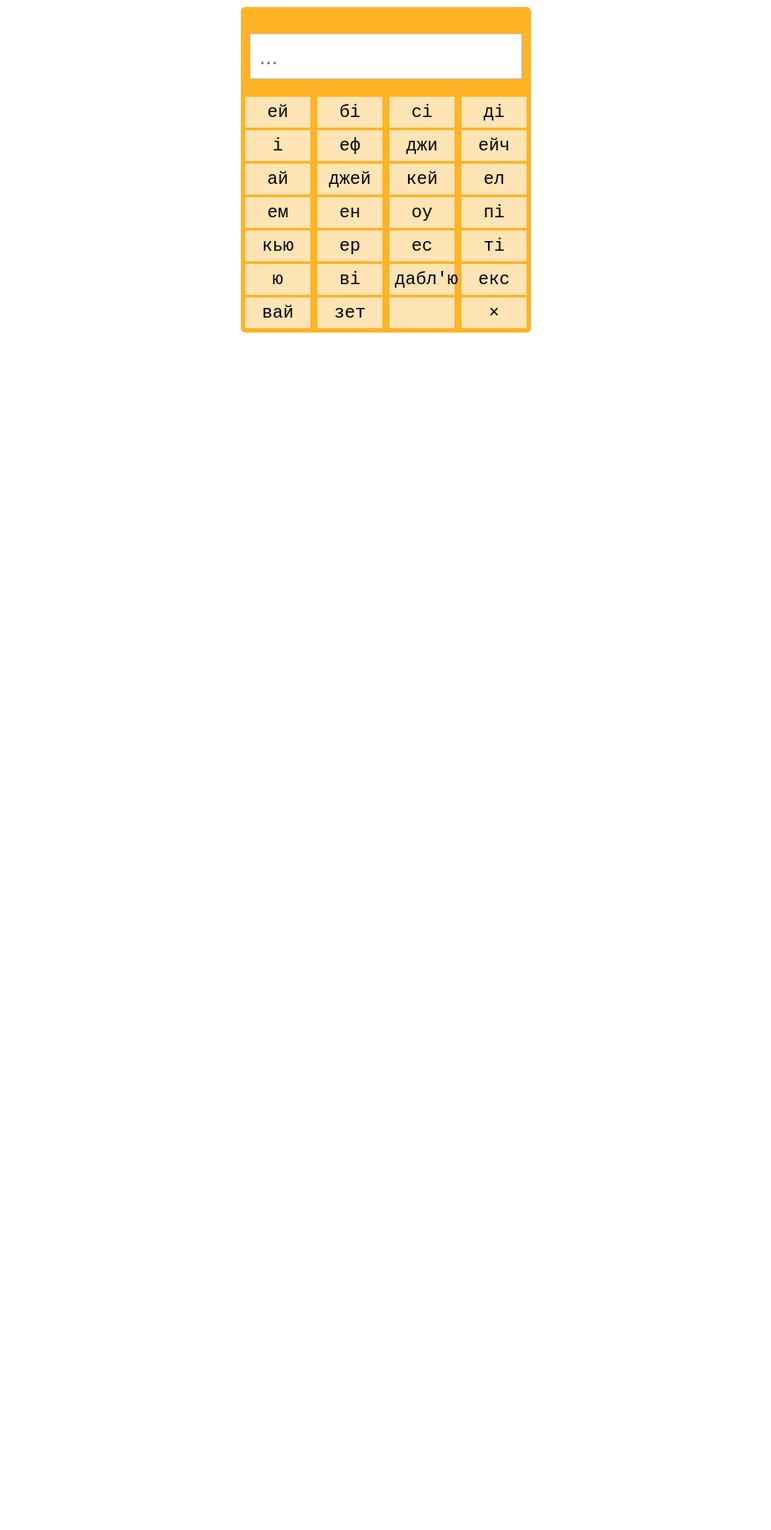
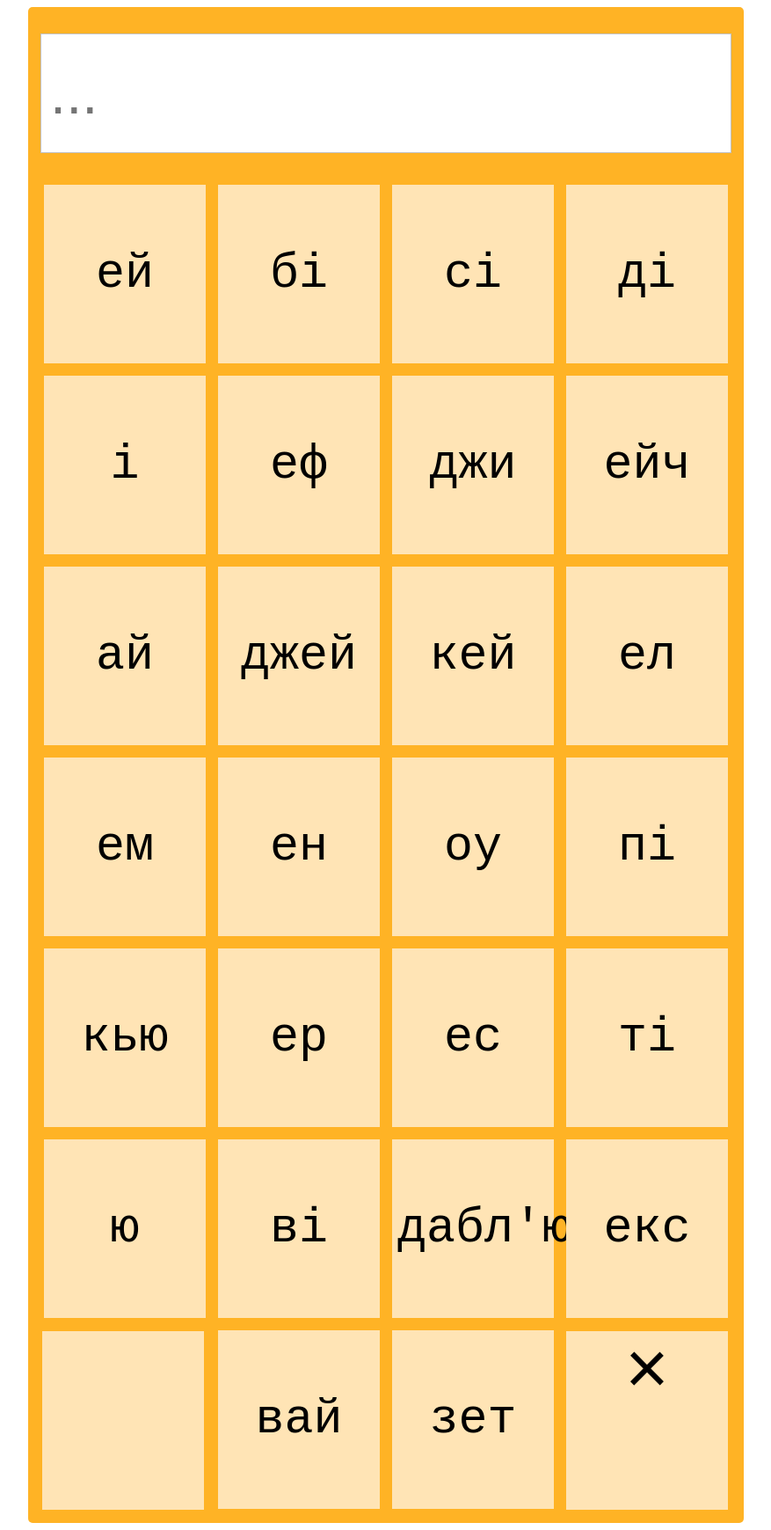
Before and after one commit to spavelo/pronunciation, a plain HTML site: page index.html in a window 1280 px wide. Shown: the whole page at 88% size, without its empty margins (201-1078 px from the left). Before the commit the page ends 800 px from the top, so only its background shows below. Drawn offline with Linux system fonts and the light colour scheme.

Commit message:
Checked bugs. Created mobile version

```diff
--- a/index.js
+++ b/index.js
@@ -9,7 +9,7 @@ let pronounce = [
     'ей', 'бі', 'сі', 'ді', 'i', 'еф', 'джи', 'ейч',
     'ай', 'джей', 'кей', 'ел', 'ем', 'ен', 'оу', 'пі',
     'кью', 'ер', 'ес', 'ті', 'ю', 'ві', 'дабл\'ю', 'екс',
-    'вай', 'зет',
+    'вай', 'зет'
 ];
 
 let resultContainer = getClassName('result-container');
@@ -17,9 +17,9 @@ let buttonsContainer = getClassName('buttons-container');
 
 createButton();
 
-createElement('button', 'gap', buttonsContainer, '',
+createElement('div', 'gap', buttonsContainer, '',
     () => resultContainer.value += ' ');
-createElement('button', 'clear', buttonsContainer, '&times;',
+createElement('div', 'clear', buttonsContainer, '&times;',
     () => resultContainer.value = '');
 
 
@@ -31,6 +31,16 @@ function createButton() {
 
         button.onclick = () => {
             resultContainer.value += alphabet[i].toUpperCase();
+            setTimeout(() => {
+                button.innerHTML = alphabet[i].toUpperCase();
+                button.style.backgroundColor = '#409d23'
+            }, 0);
+            setTimeout(() => {
+                button.innerHTML = pronounce[i];
+                button.style.backgroundColor = 'moccasin'
+
+            }, 500)
+
         };
         buttonsContainer.append(button)
     }
--- a/styles.css
+++ b/styles.css
@@ -1,5 +1,6 @@
+
 .container{
-    max-width: 320px;
+    max-width: 804px;
     background-color:#ffb325;
     border-radius: 5px;
     border: none;
@@ -10,9 +11,9 @@
 }
 
 .result-container{
-    width: 90%;
-    height: 30px;
-    font-size: 25px;
+    width: 95%;
+    height: 114px;
+    font-size: 65px;
     background-color: #fff;
     border: 1px solid silver;
     margin: 25px auto;
@@ -20,21 +21,32 @@
 }
 
 .buttons-container {
-    display: grid;
-    grid-template-columns: repeat(4, 1fr);
-    grid-template-rows: 30px;
-    grid-auto-columns: 50px;
+    display: initial;
     text-align: center;
-    margin: 0 auto;
-    grid-gap: 8px;
+    margin: 4px;
+    position: relative;
 }
 
-button{
-    width: 74px;
-    height: 35px;
-    font-size: 20px;
+button, .gap, .clear{
+    width: 184px;
+    height: 203px;
+    font-size: 55px;
     font-family: monospace;
     border: none;
-    margin-top: -5px;
+    margin: 7px;
     background-color: moccasin;
 }
+
+.gap {
+    position: absolute;
+    bottom: -1px;
+}
+
+.clear {
+    position: absolute;
+    bottom: -1px;
+    right: 2px;
+    font-size: 85px;
+    text-align: center;
+
+}
```
